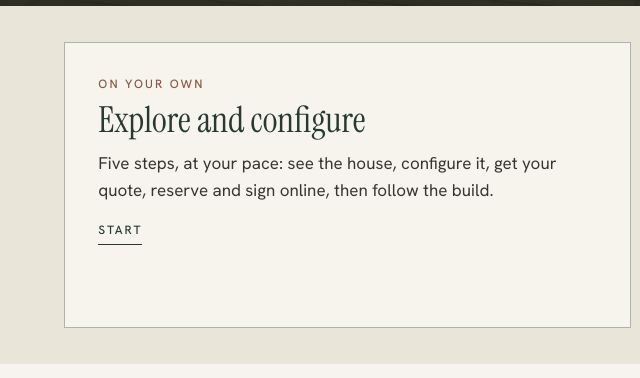
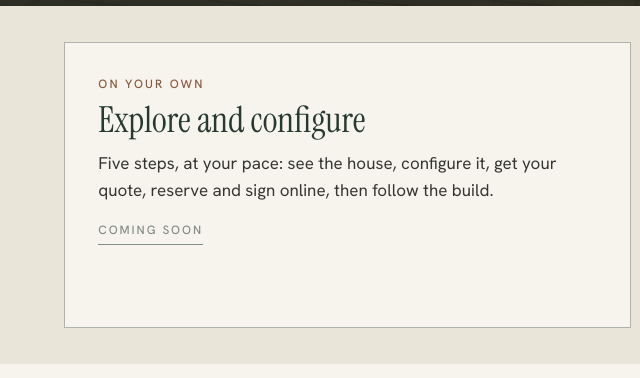
Before and after one commit to dimitri-frb/sadala-website, a plain HTML site: page homes/origen/index.html in a window 1280 px wide. Shown: the part 723-1101 px from the top of the page, 0-640 px from the left. Drawn offline with Linux system fonts and the light colour scheme.

Commit message:
Explore & configure card: "Coming soon", non-clickable
Three-step change on each project page:
- Container <a> -> <div> so the card no longer links anywhere
- "START" label replaced with "Coming soon" (dimmed)
- cursor:default; hover no longer darkens the border

The configure flow isn't live yet; this signals it without routing
visitors into Contact.

Co-Authored-By: Claude Opus 4.7 <noreply@anthropic.com>

```diff
--- a/assets/site.css
+++ b/assets/site.css
@@ -290,3 +290,11 @@ main { flex: 1; }
 .expert-action svg {
   width: 16px; height: 16px; flex: none;
 }
+
+/* "Coming soon" state for Explore & configure card */
+.start-card.is-soon {
+  cursor: default;
+}
+.start-card.is-soon:hover {
+  border-color: var(--rule-light);
+}
--- a/homes/origen/index.html
+++ b/homes/origen/index.html
@@ -44,12 +44,12 @@
 <!-- START BAND -->
 <section style="background:var(--limestone);padding:clamp(20px,3vw,36px) 0">
   <div class="container" style="display:grid;grid-template-columns:repeat(auto-fit,minmax(min(100%,340px),1fr));gap:clamp(12px,1.4vw,20px)">
-    <a href="/contact/" class="start-card start-card-own" aria-label="Explore and configure on your own">
+    <div class="start-card start-card-own is-soon" aria-disabled="true">
       <span class="start-label" style="color:var(--terracotta-dark)">On your own</span>
       <span class="start-title">Explore and configure</span>
       <span class="start-body">Five steps, at your pace: see the house, configure it, get your quote, reserve and sign online, then follow the build.</span>
-      <span class="start-cta" style="border-bottom-color:var(--olive)">Start</span>
-    </a>
+      <span class="start-cta" style="border-bottom-color:var(--olive);opacity:.55">Coming soon</span>
+    </div>
     <div class="start-card start-card-expert">
       <span class="start-label" style="color:var(--oak)">With an expert</span>
       <span class="start-title">Talk to Ivan</span>
```
Also changed, not shown: homes/el-cantal/index.html (+3 -3 lines), homes/sosiego/index.html (+3 -3 lines).
